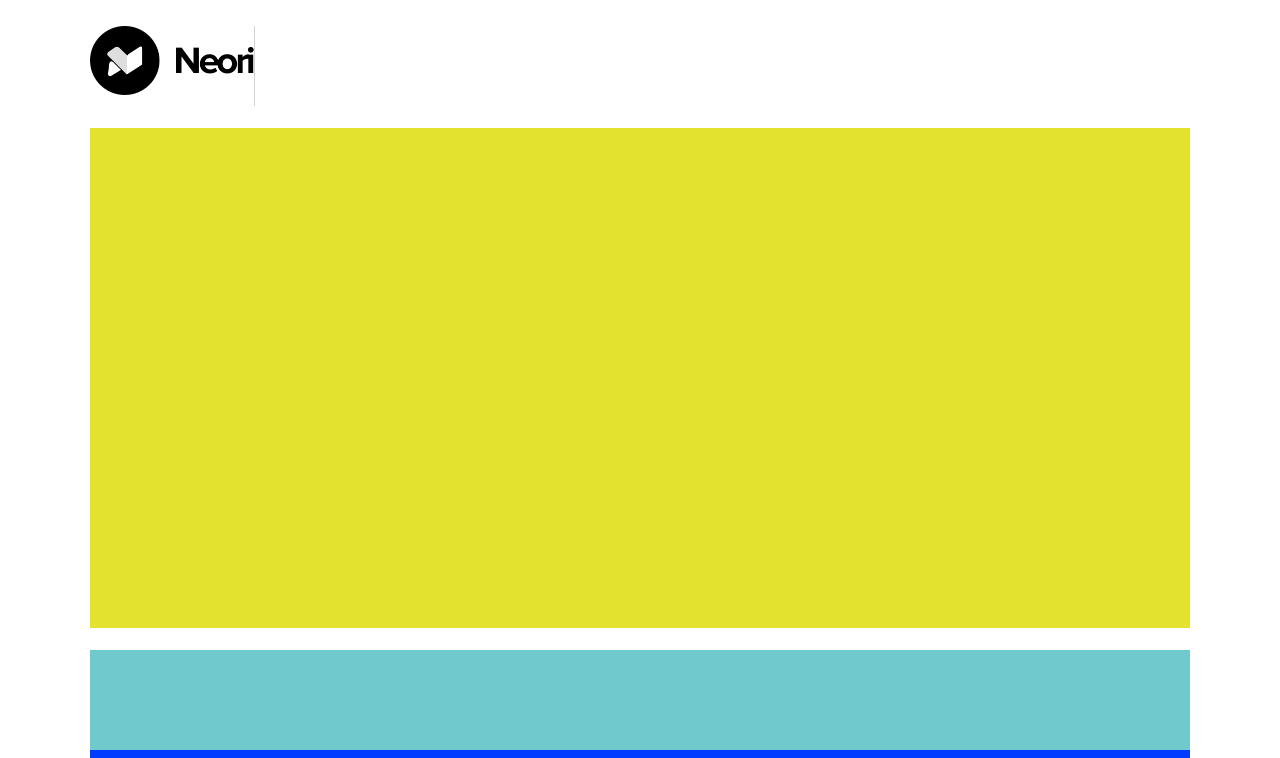
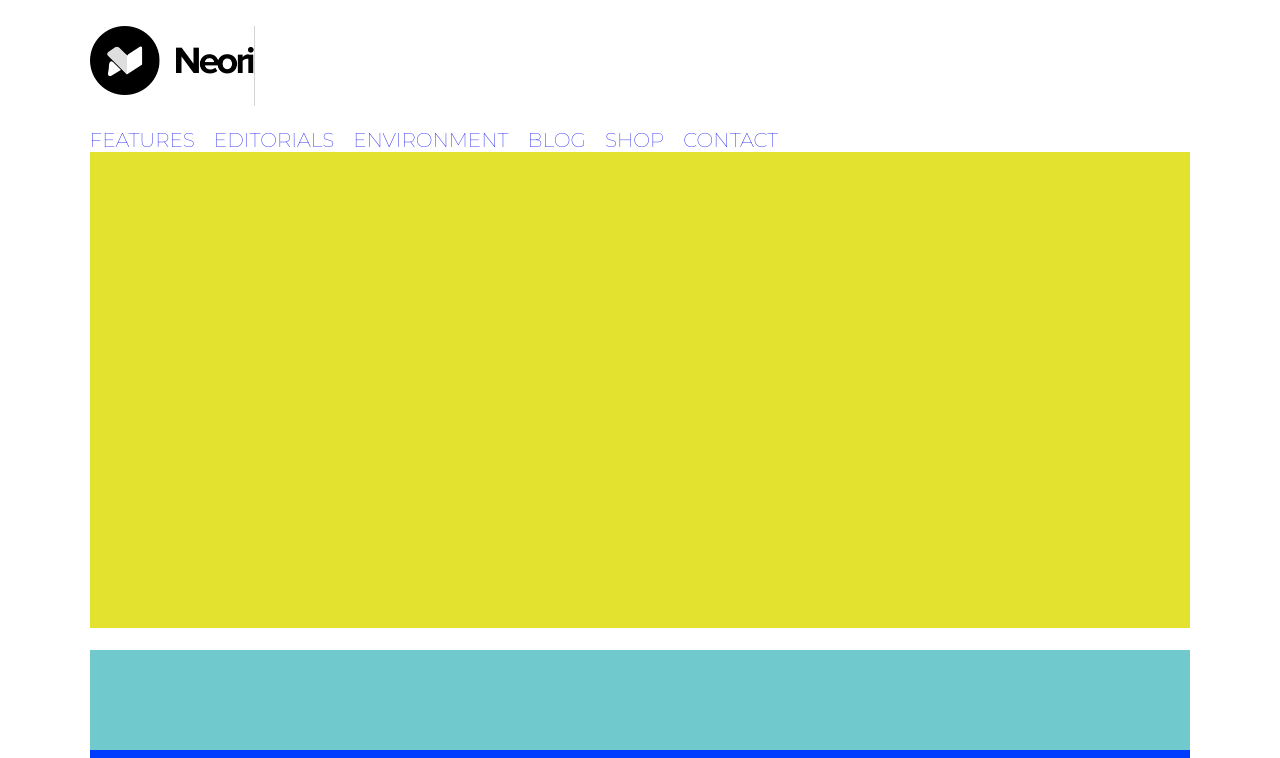
Before and after one commit to GianniPio/htmlcss-wp, a plain HTML site: page index.html in a window 1280 px wide. Shown: the top 758 px of the page. Drawn offline with Linux system fonts and the light colour scheme.

Commit message:
nav e menu

```diff
--- a/css/style.css
+++ b/css/style.css
@@ -47,11 +47,27 @@ header{
     height: 500px;
 }
 
+nav{
+    background-color: white;
+    color: rgb(80, 77, 77);
+}
+
+li{
+    list-style-type: none;
+    display: inline-block;
+    padding-right: 15px;
+    font-size: 20px;
+}
+
+a{
+    text-decoration: none;
+}
+
+/* tag della classe "sotto" */
+
 .sotto{
     background-color: rgb(0, 60, 255) ;
 }
-
-/* tag della classe "sotto" */
 
 .sfondo{
     background-color:rgb(112, 201, 204) ;
--- a/index.html
+++ b/index.html
@@ -15,9 +15,10 @@
 
         <!-- Titolo della pagina -->
         <header class="margin">
+            <!-- logo della pagina -->
             <div id="logo" >
-
             </div>
+            <!-- /logo della pagina -->
         </header>
         <!-- /Titolo della pagina -->
 
@@ -25,6 +26,18 @@
         <main>
             <!-- Sezione di sopra -->
             <section class="sopra margin">
+                <!-- Menù -->
+                <nav>
+                    <ul>
+                        <li> <a href="#"> FEATURES</a></li>
+                        <li> <a href="#"> EDITORIALS</a></li>
+                        <li> <a href="#"> ENVIRONMENT</a></li>
+                        <li> <a href="#"> BLOG</a></li>
+                        <li> <a href="#"> SHOP</a></li>
+                        <li> <a href="#"> CONTACT</a></li>
+                    </ul>
+                </nav>
+                <!-- /Menù -->
             </section>
             <!-- /Sezione di sopra -->
 
```
